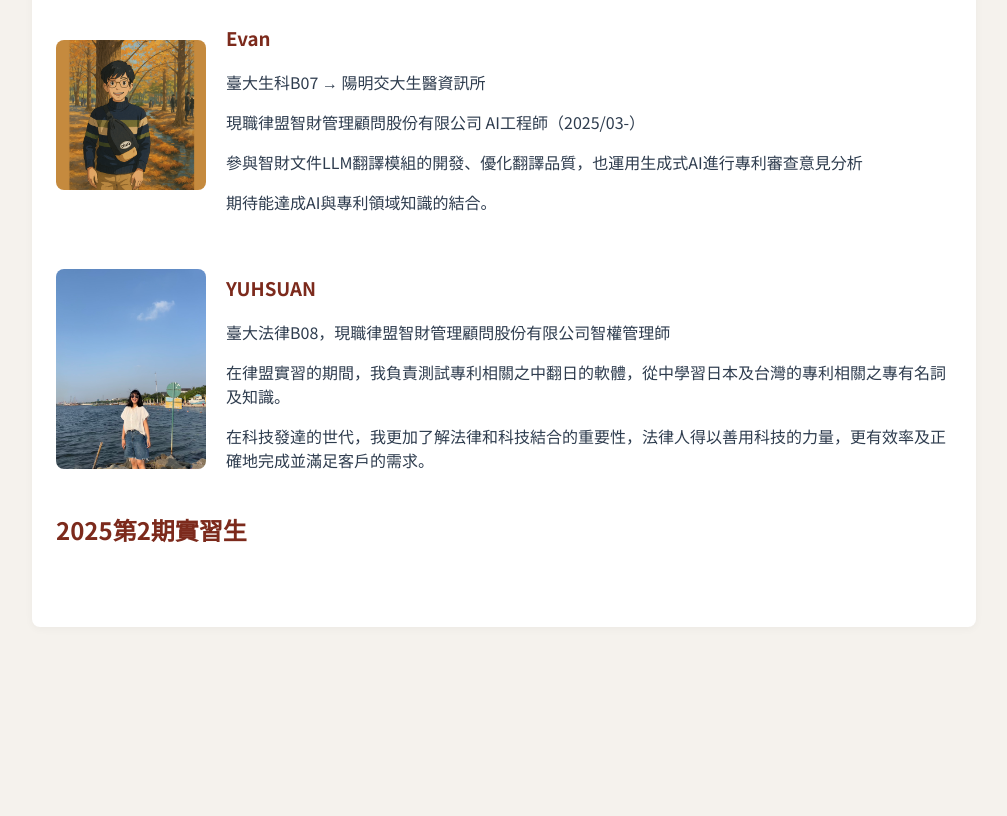
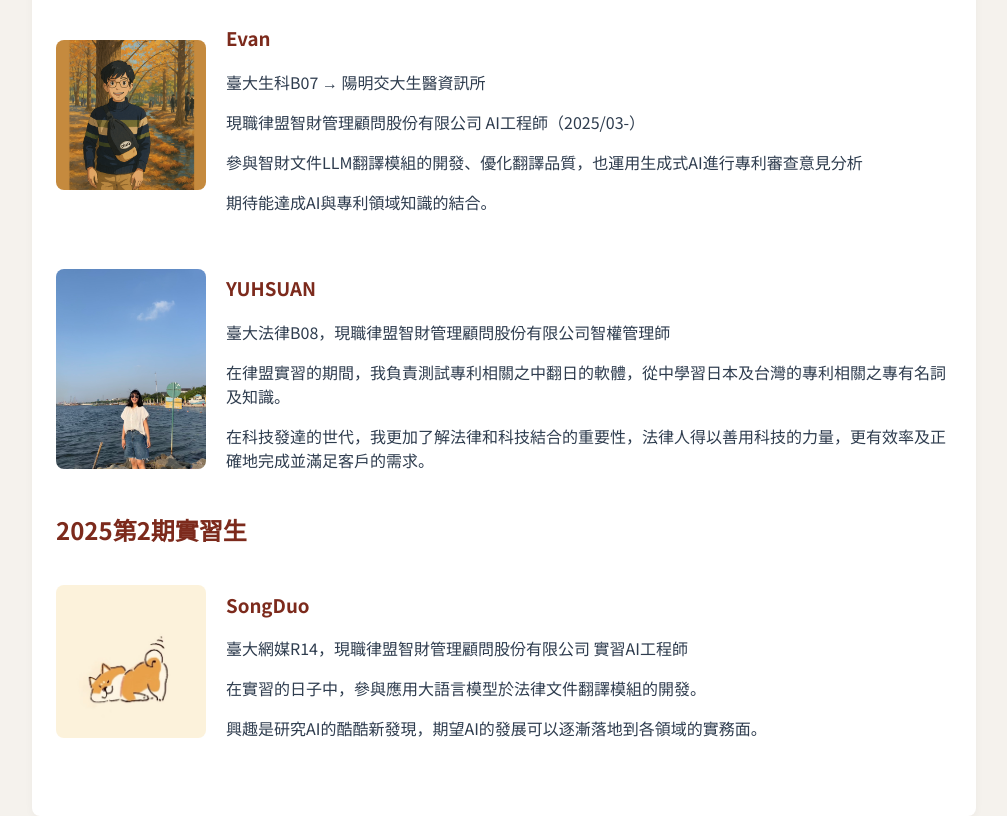
Before and after one commit to Leaven-IPM-AI-Team/leavenipm-intern, a Jekyll site: the page built from _pages/interns.md, in a window 1280 px wide. Shown: the part 617-1433 px from the top of the page, without its empty margins (136-1143 px from the left). Built offline with Jekyll 4.4.1, drawn with Linux system fonts in a browser that asks for light colours; before the commit the page ends 1244 px from its top, so only the background shows below that.

Commit message:
feat/songduo_profile

```diff
--- a/_pages/interns.md
+++ b/_pages/interns.md
@@ -51,4 +51,12 @@ permalink: /interns/
 </div>
 <h2>2025第2期實習生</h2>
 <div style="display: flex; align-items: center; margin: 20px 0;">
+  <img src="/assets/images/SongDuo.jpeg" alt="SongDuo" style="width:150px; border-radius: 8px; margin-right:20px;">
+  <div>
+    <h3>SongDuo</h3>
+      <p>臺大網媒R14，現職律盟智財管理顧問股份有限公司 實習AI工程師</p>
+      <p>在實習的日子中，參與應用大語言模型於法律文件翻譯模組的開發。</p>
+      <p>興趣是研究AI的酷酷新發現，期望AI的發展可以逐漸落地到各領域的實務面。</p>
+
+  </div>
 </div>
```
Also changed, not shown: assets/images/SongDuo.jpeg (added).
